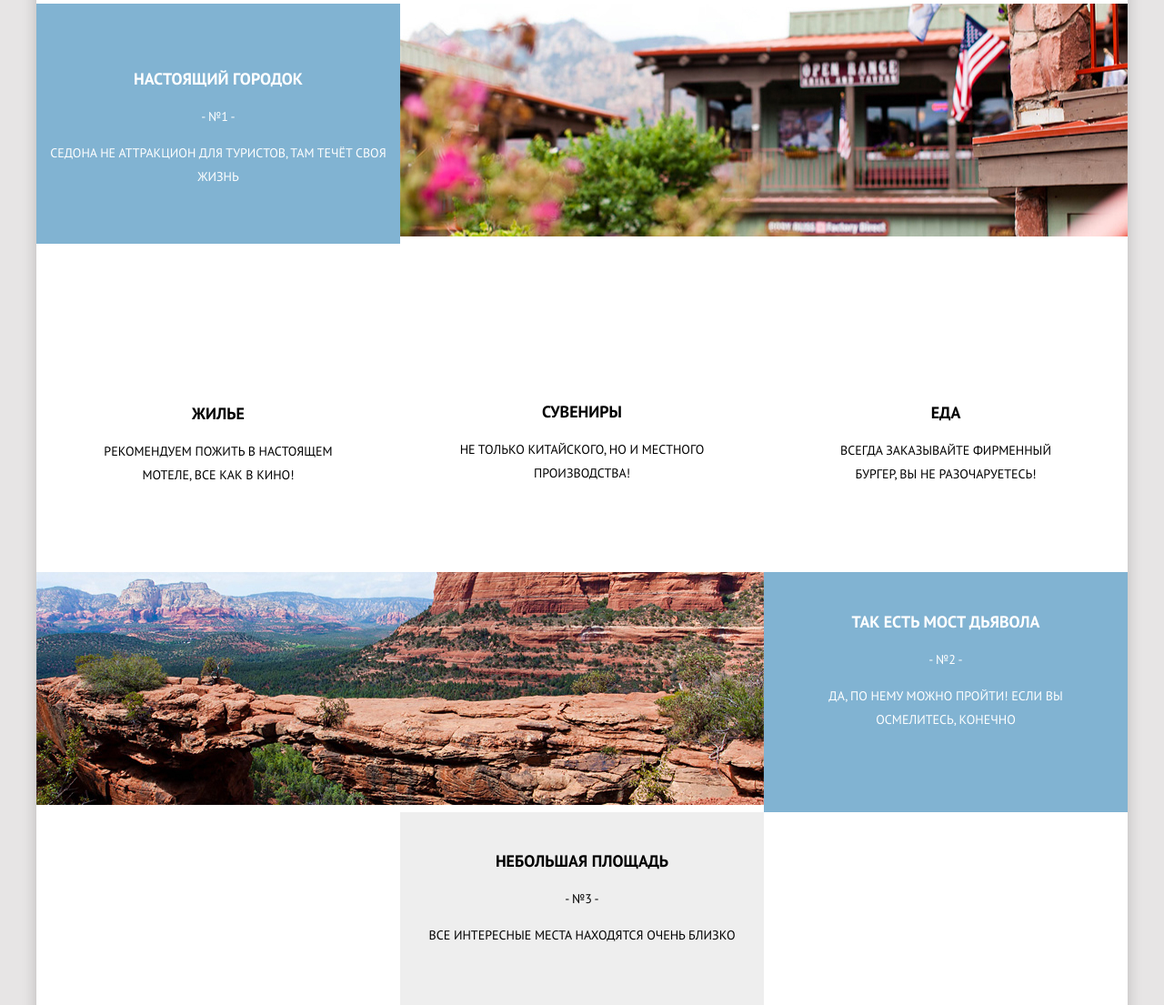
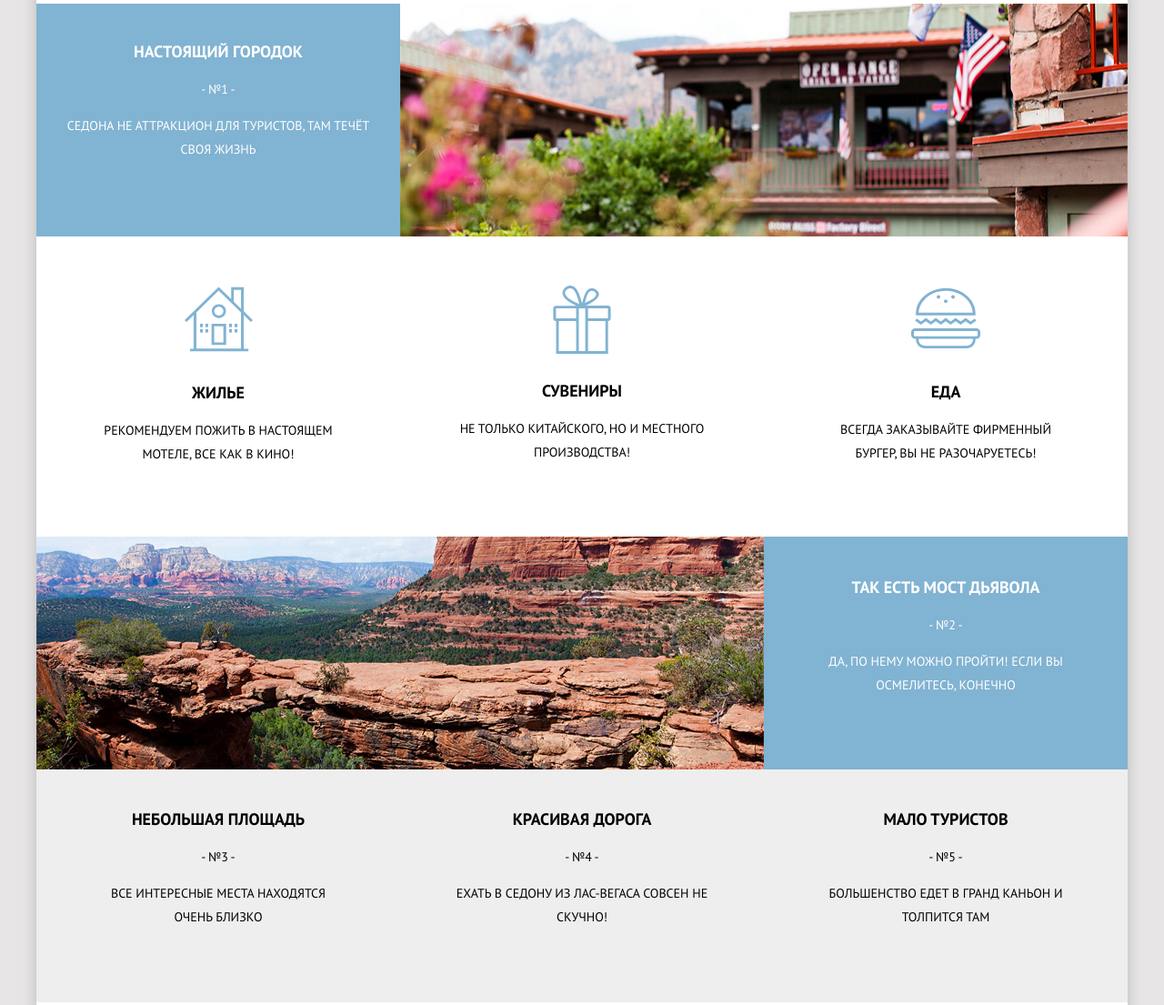
Before and after one commit to poly-titova/502211-sedona-24, a website: page source/index.html in a window 1280 px wide. Shown: the part 761-1866 px from the top of the page at 91% size. Drawn offline with nearby package versions, Linux system fonts and the light colour scheme; files that its build step writes are made by us from their sources; files whose address does not match are found by name.

Commit message:
Добавили декоративные элементы

```diff
--- a/source/index.html
+++ b/source/index.html
@@ -47,8 +47,10 @@
     <section class="sedona-welcome">
       <h1 class="visually-hidden">Добро пожаловать в Седону</h1>
       <div class="sedona-welcome__image-wrapper">
+        <div class="sedona-welcome__vectors">
           <img class="sedona-welcome__image" src="img/text-index.svg" alt="Добро пожаловать в Седону" width="282"
             height="214">
+        </div>
       </div>
 
       <div class="sedona-welcome__content">
@@ -61,8 +63,8 @@
       <h2 class="visually-hidden">Причины остаться в Седоне</h2>
       <ul class="causes__list list-reset">
         <li class="causes__item-container">
-          <div class="causes__item">
-            <div class="causes__content-wrapper causes__content-wrapper--blue">
+          <div class="causes__item causes__item--blue">
+            <div class="causes__content-wrapper">
               <h2 class="causes__title">Настоящий городок</h2>
 
               <p class="causes__text">- №1 -</p>
@@ -99,8 +101,8 @@
         </li>
 
         <li class="causes__item-container">
-          <div class="causes__item causes__item--second">
-            <div class="causes__content-wrapper causes__content-wrapper--blue">
+          <div class="causes__item causes__item--second causes__item--blue">
+            <div class="causes__content-wrapper">
               <h2 class="causes__title">Так есть мост дьявола</h2>
 
               <p class="causes__text">- №2 -</p>
@@ -113,9 +115,10 @@
           </div>
         </li>
 
+        <ul class="causes__list-more list-reset">
           <li class="causes__item-container">
-          <div class="causes__item">
-            <div class="causes__content-wrapper causes__content-wrapper--grey">
+            <div class="causes__item causes__item--grey causes__item--line">
+              <div class="causes__content-wrapper">
                 <h2 class="causes__title">Небольшая площадь</h2>
                 <p class="causes__text">- №3 -</p>
                 <p class="causes__text">Все интересные места находятся очень близко</p>
@@ -124,8 +127,8 @@
           </li>
 
           <li class="causes__item-container">
-          <div class="causes__item">
-            <div class="causes__content-wrapper causes__content-wrapper--grey">
+            <div class="causes__item causes__item--grey causes__item--line">
+              <div class="causes__content-wrapper">
                 <h2 class="causes__title">Красивая дорога</h2>
                 <p class="causes__text">- №4 -</p>
                 <p class="causes__text">Ехать в Седону из Лас-Вегаса совсен не скучно!</p>
@@ -134,14 +137,15 @@
           </li>
 
           <li class="causes__item-container">
-          <div class="causes__item">
-            <div class="causes__content-wrapper causes__content-wrapper--grey">
+            <div class="causes__item causes__item--grey">
+              <div class="causes__content-wrapper">
                 <h2 class="causes__title">Мало туристов</h2>
                 <p class="causes__text">- №5 -</p>
                 <p class="causes__text">Большенство едет в гранд каньон и толпится там</p>
               </div>
             </div>
           </li>
+        </ul>
       </ul>
     </section>
 
--- a/source/sass/components/causes.scss
+++ b/source/sass/components/causes.scss
@@ -4,16 +4,49 @@
     justify-content: center;
     min-height: 256px;
   }
+
+  &--blue {
+    .causes__content-wrapper {
+      padding: 40px 32px 44px;
+
+      color: #ffffff;
+
+      background: $blue;
+    }
+  }
+
+  &--grey {
+    background: $grey;
+
+    .causes__content-wrapper {
+      padding: 26px 0 24px;
+
+      @media (min-width: $tablet-width) {
+        padding: 42px 40px;
+      }
+    }
+  }
 }
 
 .causes__item--second .causes__content-wrapper {
   @media (min-width: $tablet-width) {
     order: 2;
-    padding: 27px 36px 41px;
+    padding: 43px 36px 41px;
+  }
+}
+
+.causes__item--line .causes__content-wrapper {
+  width: 90%;
+  margin: 0 auto;
+  border-bottom: 1px solid darken($line-color, 10%);
+
+  @media (min-width: $tablet-width) {
+    border: none;
   }
 }
 
 .causes__title {
+  margin-top: 0;
   font-size: 18px;
   line-height: 26px;
 }
@@ -22,7 +55,7 @@
   height: 100%;
 
   @media (min-width: $tablet-width) {
-    width: 512px;
+    width: auto;
   }
 
   @media (min-width: $desktop-width) {
@@ -30,58 +63,60 @@
   }
 }
 
+.causes__img-container img {
+  display: block;
+  width: 100%;
+  height: 256px;
+
+  margin: 0;
+}
+
 .causes__content-wrapper {
   @media (min-width: $tablet-width) {
-    width: 256px;
+    min-width: 256px;
+    max-width: 400px;
+    height: 256px;
 
     padding: 40px 32px 44px;
   }
 
   @media (min-width: $desktop-width) {
-    width: 400px;
-
     padding: 47px 53px 57px;
-  }
-
-  &--blue {
-    padding: 55px 0 39px;
-
-    color: #ffffff;
-
-    background: $blue;
-  }
-
-  &--grey {
-    padding: 26px 0 24px;
-
-    background: $grey;
   }
 }
 
 .causes__more {
+  padding: 35px 20px;
+
   @media (min-width: $tablet-width) {
     display: flex;
     justify-content: center;
+
+    padding: 0;
   }
 }
 
 .causes__more .causes__item-container {
   @media (min-width: $tablet-width) {
-    width: 256px;
+    min-width: 256px;
+    max-width: 400px;
     min-height: 330px;
-  }
-
-  @media (min-width: $desktop-width) {
-    width: 400px;
   }
 }
 
 .causes__more .causes__content-wrapper {
+  padding-top: 9px;
   padding-left: 48px;
 
   &--housing {
+    background-image: url("../img/icon-house.svg");
+    background-repeat: no-repeat;
+
     @media (min-width: $tablet-width) {
       padding: 158px 36px 60px;
+
+      background-position: 50% 30%;
+      background-size: 75px 72px;
     }
 
     @media (min-width: $desktop-width) {
@@ -90,8 +125,14 @@
   }
 
   &--souvenirs {
+    background-image: url("../img/icon-gift.svg");
+    background-repeat: no-repeat;
+
     @media (min-width: $tablet-width) {
       padding: 158px 31px 81px;
+
+      background-position: 50% 30%;
+      background-size: 64px 75px;
     }
 
     @media (min-width: $desktop-width) {
@@ -100,9 +141,15 @@
   }
 
   &--food {
+    background-image: url("../img/icon-burger.svg");
+    background-repeat: no-repeat;
+
     @media (min-width: $tablet-width) {
       order: 2;
       padding: 158px 38px 59px;
+
+      background-position: 50% 30%;
+      background-size: 76px 68px;
     }
 
     @media (min-width: $desktop-width) {
@@ -111,14 +158,7 @@
   }
 }
 
-.causes__more .causes__title {
-  text-align: left;
-
-  @media (min-width: $tablet-width) {
-    text-align: center;
-  }
-}
-
+.causes__more .causes__title,
 .causes__more .causes__text {
   text-align: left;
 
@@ -128,6 +168,7 @@
 }
 
 .causes__list-more {
+  text-decoration: none;
   @media (min-width: $tablet-width) {
     display: flex;
     justify-content: center;
@@ -136,11 +177,8 @@
 
 .causes__list-more .causes__item-container {
   @media (min-width: $tablet-width) {
-    width: 256px;
-    min-height: 256px;
-  }
-
-  @media (min-width: $desktop-width) {
-    width: 400px;
+    min-width: 256px;
+    max-width: 400px;
+    height: 256px;
   }
 }
--- a/source/sass/components/header.scss
+++ b/source/sass/components/header.scss
@@ -23,5 +23,10 @@
 
   @media (min-width: $desktop-width) {
     width: 244px;
+    height: 97px;
+
+    background-image: url("../img/logotype-blue.svg");
+    background-repeat: no-repeat;
+    background-position: top center;
   }
 }
--- a/source/sass/components/sedona-welcome.scss
+++ b/source/sass/components/sedona-welcome.scss
@@ -1,5 +1,5 @@
 .sedona-welcome__image-wrapper {
-  padding: 90px 0 77px;
+  padding-top: 90px;
 
   background-image: url("../img/back-mobile.jpg");
   background-repeat: no-repeat;
@@ -17,6 +17,14 @@
   }
 }
 
+.sedona-welcome__vectors {
+  min-height: 428px;
+
+  background-image: url(../img/intro-triangle.svg);
+  background-repeat: no-repeat;
+  background-position: bottom center;
+}
+
 .sedona-welcome__image-wrapper--page {
   padding: 52px 45px 67px;
 
@@ -28,9 +36,11 @@
 
 .sedona-welcome__image {
   margin: 0 auto;
+  margin-top: 90px;
 }
 
 .sedona-welcome__content {
+  position: relative;
   padding: 32px 25px 11px;
 
   @media (min-width: $tablet-width) {
@@ -47,6 +57,23 @@
   }
 }
 
+.sedona-welcome__content::after {
+  content: "";
+  position: absolute;
+  bottom: -16px;
+  left: 0;
+
+  width: 100%;
+  height: 37px;
+  background-image: url("../img/welcome-triangle.svg");
+  background-repeat: no-repeat;
+  background-position: bottom center;
+
+  @media (min-width: $tablet-width) {
+    content: none;
+  }
+}
+
 .sedona-welcome__title {
   font-size: 18px;
 }
--- a/source/sass/global/variables.scss
+++ b/source/sass/global/variables.scss
@@ -6,6 +6,8 @@ $grey: #eeeeee;
 $grey-form: #f2f2f2;
 $darkgrey-form: #e6e6e6;
 
+$line-color: #d6d6d6;
+
 $mobile-width: 320px;
 $tablet-width: 768px;
 $desktop-width: 1200px;
```
Also changed, not shown: source/img/intro-triangle.svg (added), source/img/logotype-blue.svg (added), source/img/welcome-triangle.svg (added). Lines whose indentation alone changed are shown as unchanged.
